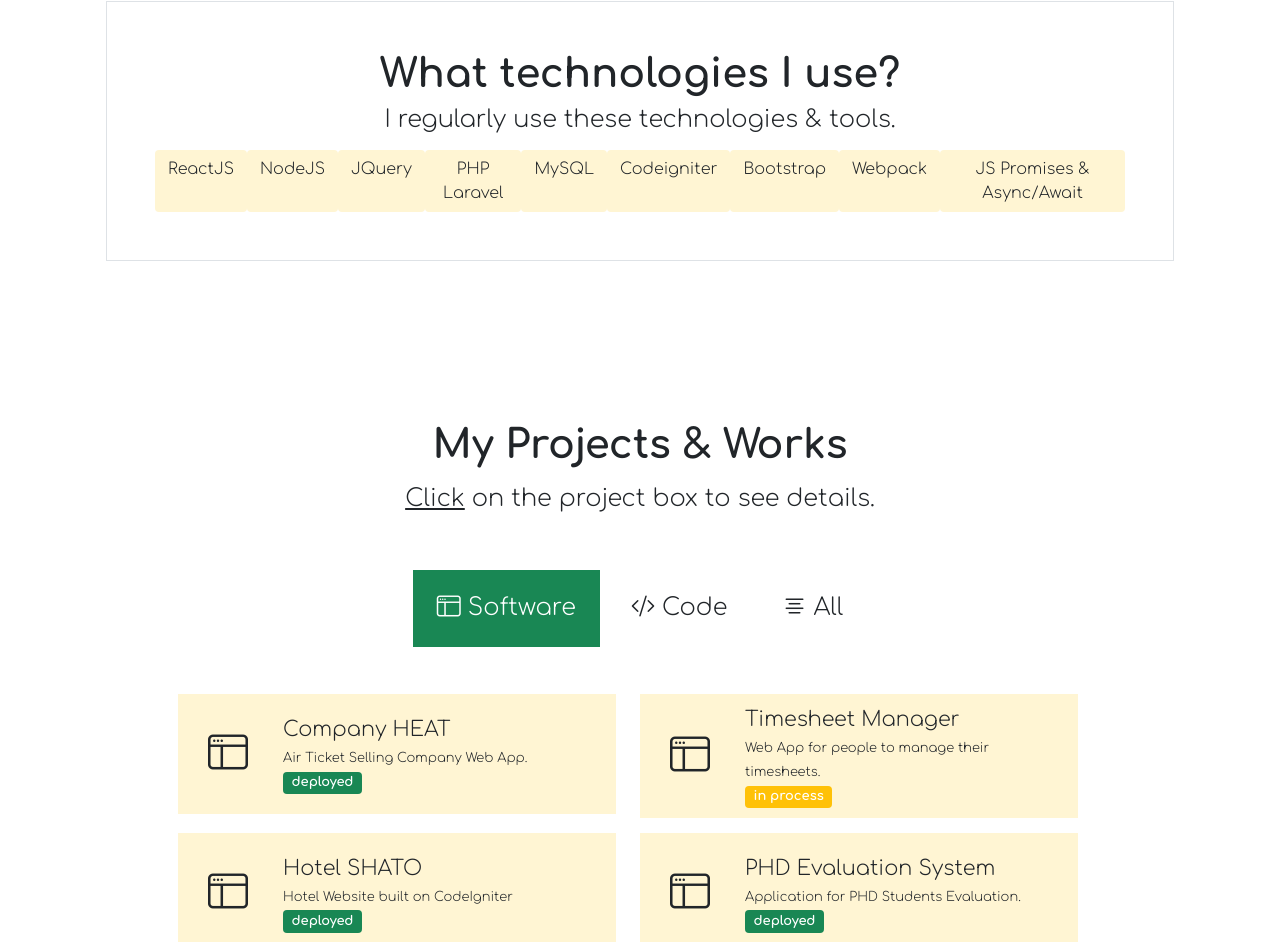
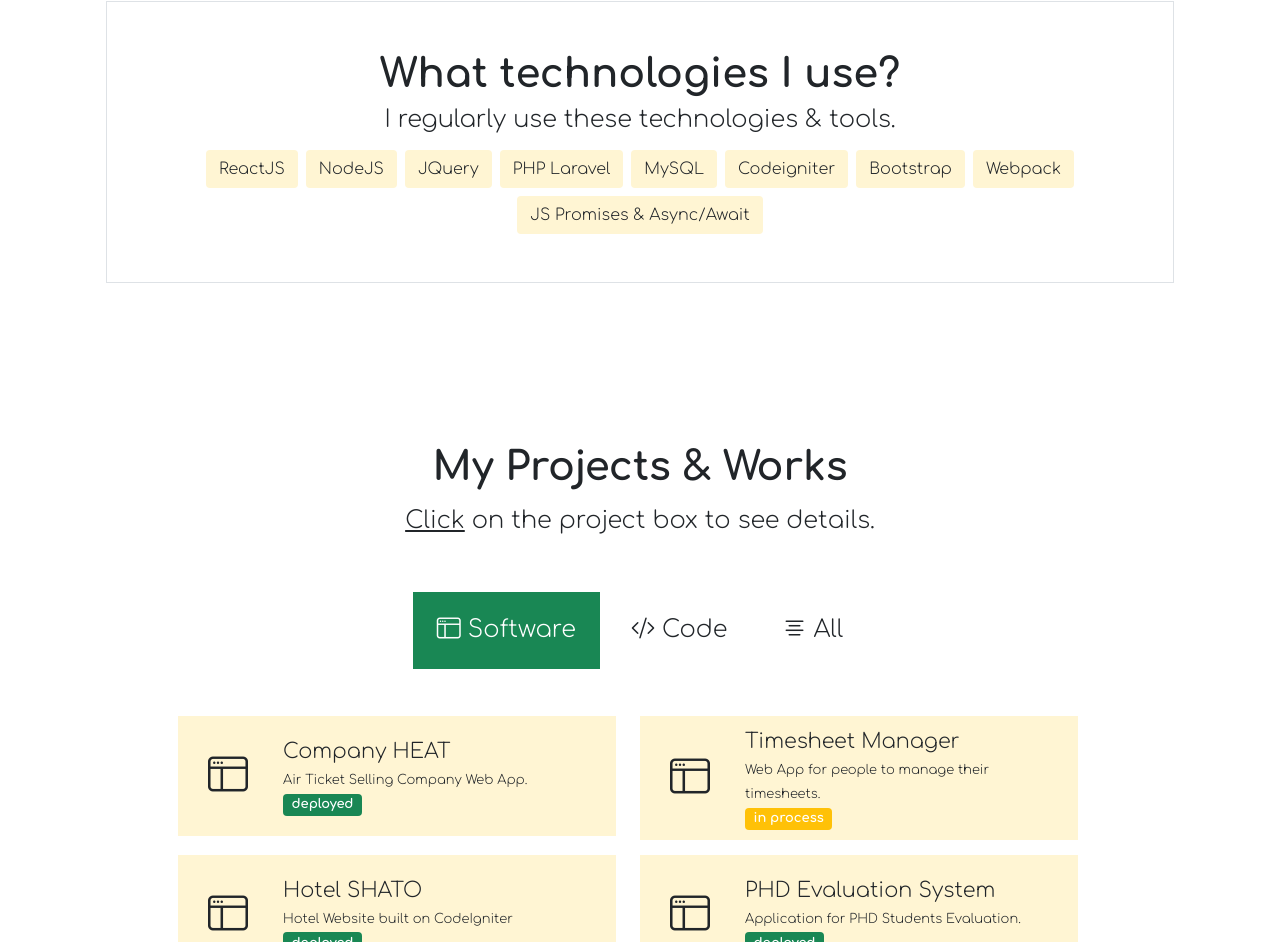
Before and after one commit to nickparov/current_portfolio, a plain HTML site: page index.html in a window 1280 px wide. Shown: the part 1843-2785 px from the top of the page. Drawn offline with nearby package versions, Linux system fonts and the light colour scheme.

Commit message:
+ style upd

```diff
--- a/index.html
+++ b/index.html
@@ -207,16 +207,16 @@
                     <h4 class="text-center">
                         I regularly use these technologies & tools.
                     </h4>
-                    <div class="d-flex justify-content-between">
-                        <a class="mt-2 btn btn-custom-mine"> ReactJS </a>
-                        <a class="mt-2 btn btn-custom-mine"> NodeJS </a>
-                        <a class="mt-2 btn btn-custom-mine"> JQuery </a>
-                        <a class="mt-2 btn btn-custom-mine"> PHP Laravel </a>
-                        <a class="mt-2 btn btn-custom-mine"> MySQL </a>
-                        <a class="mt-2 btn btn-custom-mine"> Codeigniter </a>
-                        <a class="mt-2 btn btn-custom-mine"> Bootstrap </a>
-                        <a class="mt-2 btn btn-custom-mine"> Webpack </a>
-                        <a class="mt-2 btn btn-custom-mine">
+                    <div class="d-flex justify-content-center flex-row" style="flex-wrap: wrap">
+                        <a class="mt-2 mx-1 btn btn-custom-mine"> ReactJS </a>
+                        <a class="mt-2 mx-1 btn btn-custom-mine"> NodeJS </a>
+                        <a class="mt-2 mx-1 btn btn-custom-mine"> JQuery </a>
+                        <a class="mt-2 mx-1 btn btn-custom-mine"> PHP Laravel </a>
+                        <a class="mt-2 mx-1 btn btn-custom-mine"> MySQL </a>
+                        <a class="mt-2 mx-1 btn btn-custom-mine"> Codeigniter </a>
+                        <a class="mt-2 mx-1 btn btn-custom-mine"> Bootstrap </a>
+                        <a class="mt-2 mx-1 btn btn-custom-mine"> Webpack </a>
+                        <a class="mt-2 mx-1 btn btn-custom-mine">
                             JS Promises & Async/Await
                         </a>
                     </div>
```
